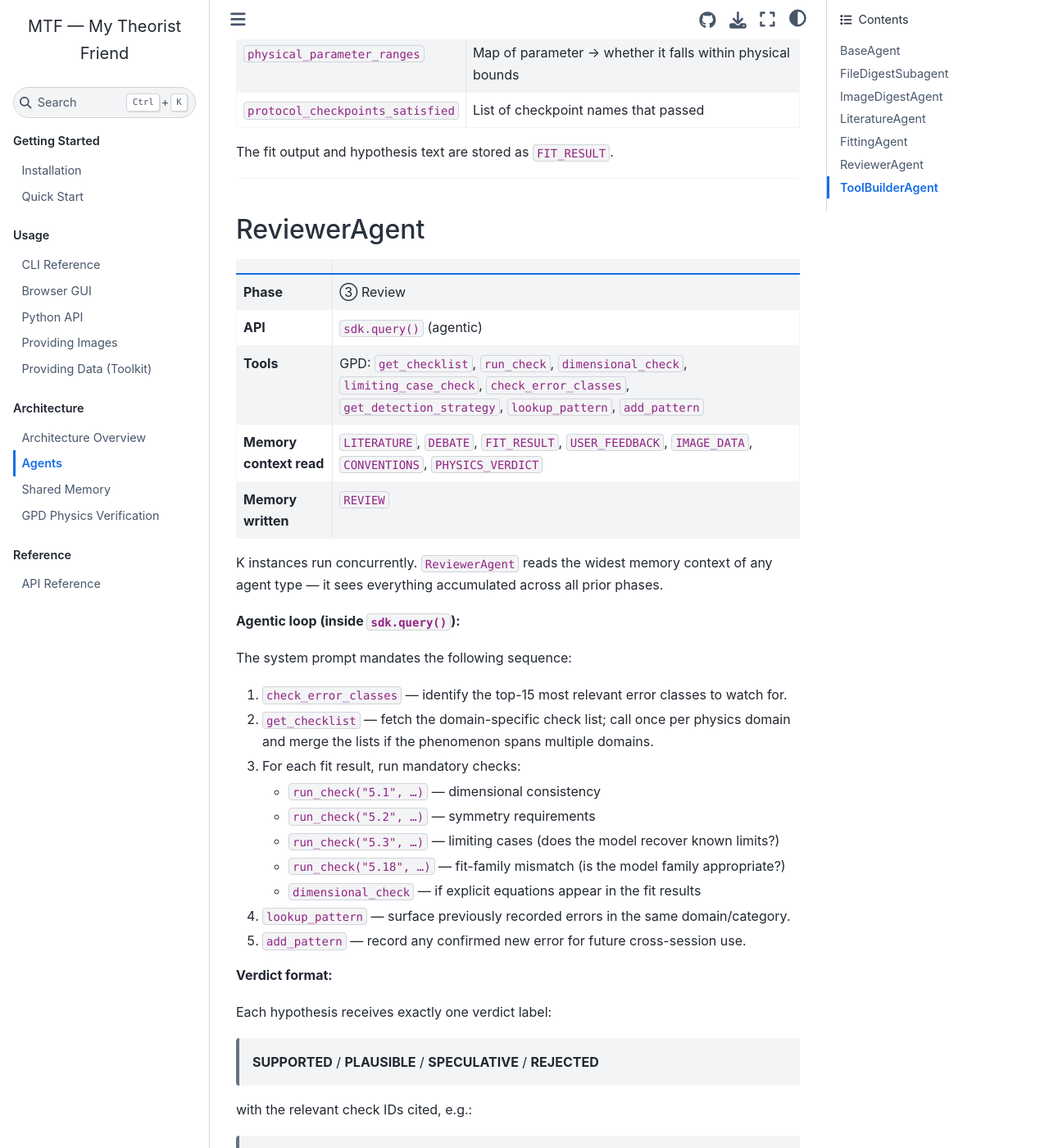
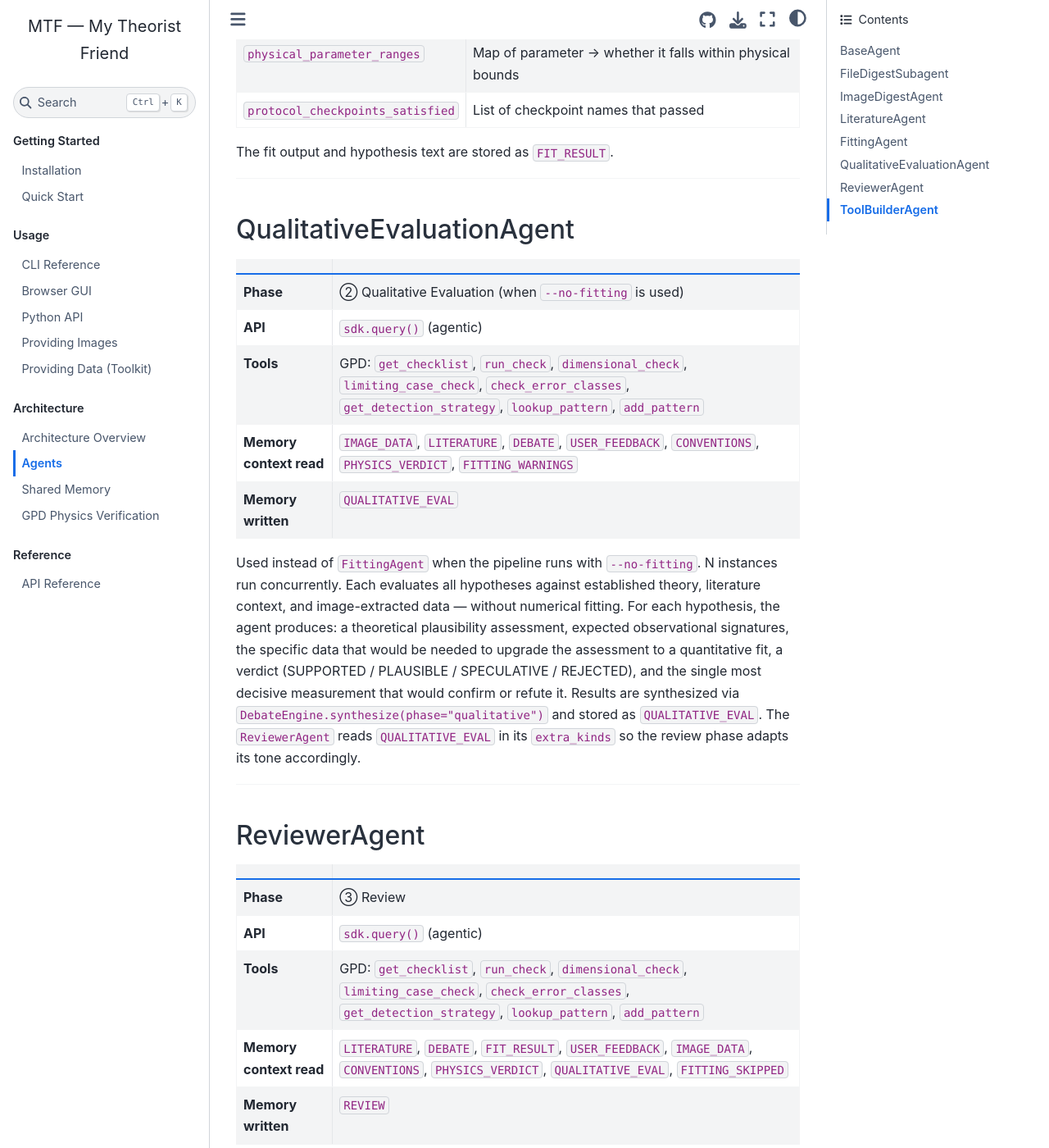
Before and after one commit to FaroutYLq/mtf, a Sphinx documentation site: the page built from docs/architecture/agents.md, in a window 1280 px wide and 1400 px high, scrolled down 5148 px. Shown: the whole window at 82% size. Built offline with Sphinx 7.4.7 and the Sphinx Book theme 1.1.4, drawn with Linux system fonts in a browser that asks for light colours.

Commit message:
Add docs and GUI for optional fitting feature
Documents the new --no-fitting flag across CLI reference, agent docs,
memory docs, and architecture overview (including updated Mermaid diagram
and No-Fitting Mode subsection). Adds skip_fitting checkbox to the
Streamlit sidebar and wires it to fitting_enabled in MTFConfig.

Co-Authored-By: Claude Sonnet 4.6 <noreply@anthropic.com>

```diff
--- a/docs/architecture/agents.md
+++ b/docs/architecture/agents.md
@@ -197,6 +197,29 @@ The fit output and hypothesis text are stored as `FIT_RESULT`.
 
 ---
 
+## QualitativeEvaluationAgent
+
+| | |
+|---|---|
+| **Phase** | ② Qualitative Evaluation (when `--no-fitting` is used) |
+| **API** | `sdk.query()` (agentic) |
+| **Tools** | GPD: `get_checklist`, `run_check`, `dimensional_check`, `limiting_case_check`, `check_error_classes`, `get_detection_strategy`, `lookup_pattern`, `add_pattern` |
+| **Memory context read** | `IMAGE_DATA`, `LITERATURE`, `DEBATE`, `USER_FEEDBACK`, `CONVENTIONS`, `PHYSICS_VERDICT`, `FITTING_WARNINGS` |
+| **Memory written** | `QUALITATIVE_EVAL` |
+
+Used instead of `FittingAgent` when the pipeline runs with `--no-fitting`. N instances run
+concurrently. Each evaluates all hypotheses against established theory, literature context,
+and image-extracted data — without numerical fitting. For each hypothesis, the agent produces:
+a theoretical plausibility assessment, expected observational signatures, the specific data
+that would be needed to upgrade the assessment to a quantitative fit, a verdict
+(SUPPORTED / PLAUSIBLE / SPECULATIVE / REJECTED), and the single most decisive measurement
+that would confirm or refute it. Results are synthesized via
+`DebateEngine.synthesize(phase="qualitative")` and stored as `QUALITATIVE_EVAL`. The
+`ReviewerAgent` reads `QUALITATIVE_EVAL` in its `extra_kinds` so the review phase adapts its
+tone accordingly.
+
+---
+
 ## ReviewerAgent
 
 | | |
@@ -204,7 +227,7 @@ The fit output and hypothesis text are stored as `FIT_RESULT`.
 | **Phase** | ③ Review |
 | **API** | `sdk.query()` (agentic) |
 | **Tools** | GPD: `get_checklist`, `run_check`, `dimensional_check`, `limiting_case_check`, `check_error_classes`, `get_detection_strategy`, `lookup_pattern`, `add_pattern` |
-| **Memory context read** | `LITERATURE`, `DEBATE`, `FIT_RESULT`, `USER_FEEDBACK`, `IMAGE_DATA`, `CONVENTIONS`, `PHYSICS_VERDICT` |
+| **Memory context read** | `LITERATURE`, `DEBATE`, `FIT_RESULT`, `USER_FEEDBACK`, `IMAGE_DATA`, `CONVENTIONS`, `PHYSICS_VERDICT`, `QUALITATIVE_EVAL`, `FITTING_SKIPPED` |
 | **Memory written** | `REVIEW` |
 
 K instances run concurrently.  `ReviewerAgent` reads the widest memory context of any
```
Also changed, not shown: docs/architecture/memory.md (+9 -1 lines), docs/architecture/overview.md (+37 -6 lines), docs/usage/cli.md (+1 -0 lines), 1 other file.
